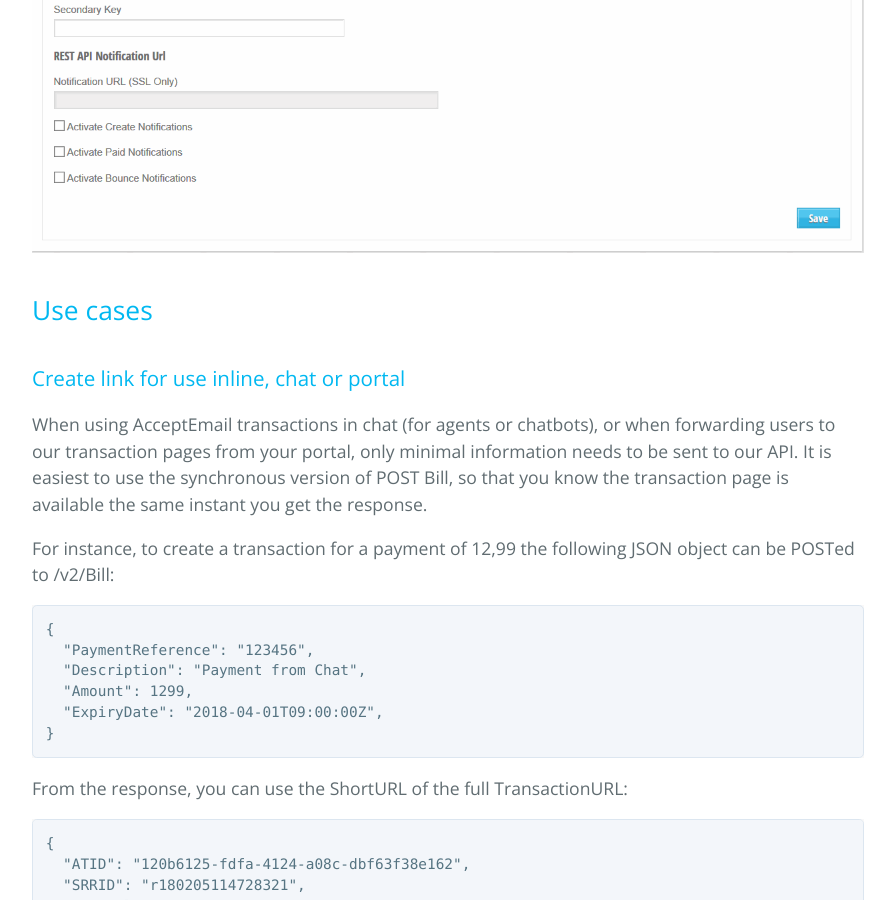
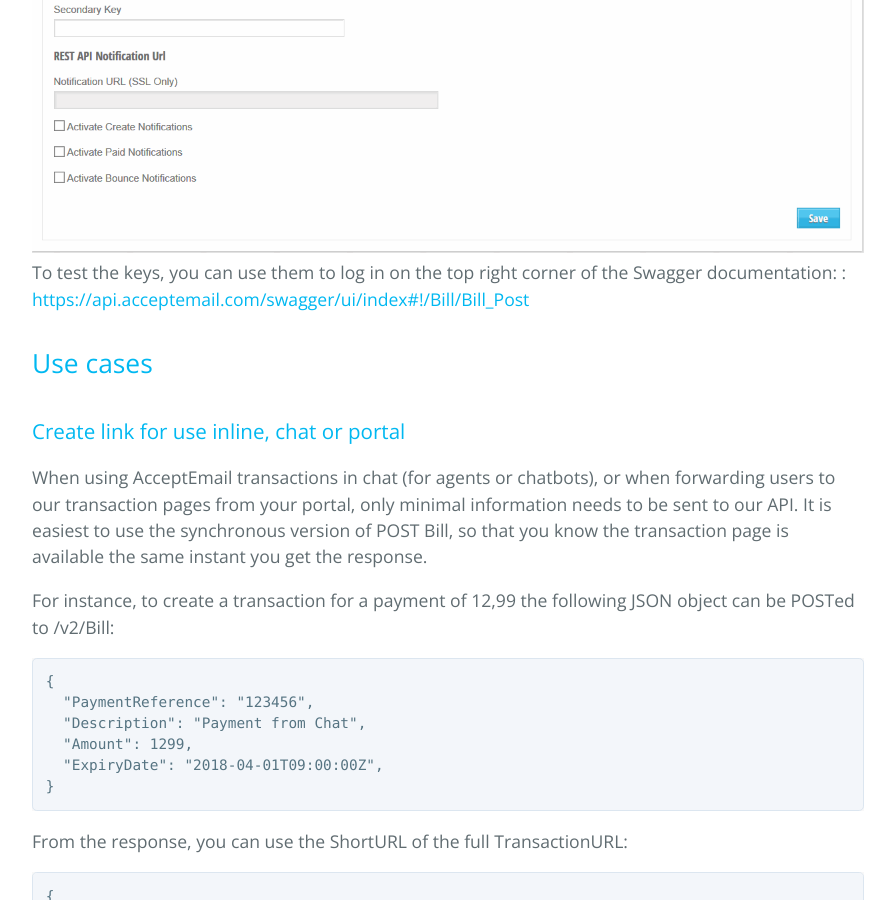
Before and after one commit to AcceptEmail/Examples, a Jekyll site: the page built from index.md, in a window 1280 px wide and 900 px high, scrolled down 1765 px. Shown: the whole window, without its empty margins (192-1087 px from the left). Built offline with Jekyll 4.4.1, drawn with Linux system fonts in a browser that asks for light colours.

Commit message:
added line where to use the API keys

```diff
--- a/index.md
+++ b/index.md
@@ -38,6 +38,7 @@ Log into the application and select Settings under the Account menu-tab (your ac
 
 At the REST API Keys Settings, enter a name and keys (or let the app generate the keys)
 ![REST](assets/GenerateRestKey.gif)
+To test the keys, you can use them to log in on the top right corner of the Swagger documentation: : [https://api.acceptemail.com/swagger/ui/index#!/Bill/Bill_Post](https://api.acceptemail.com/swagger/ui/index#!/Bill/Bill_Post)
 
 <a id="use-cases"></a>
 ## [Use cases](#use-cases)
```
